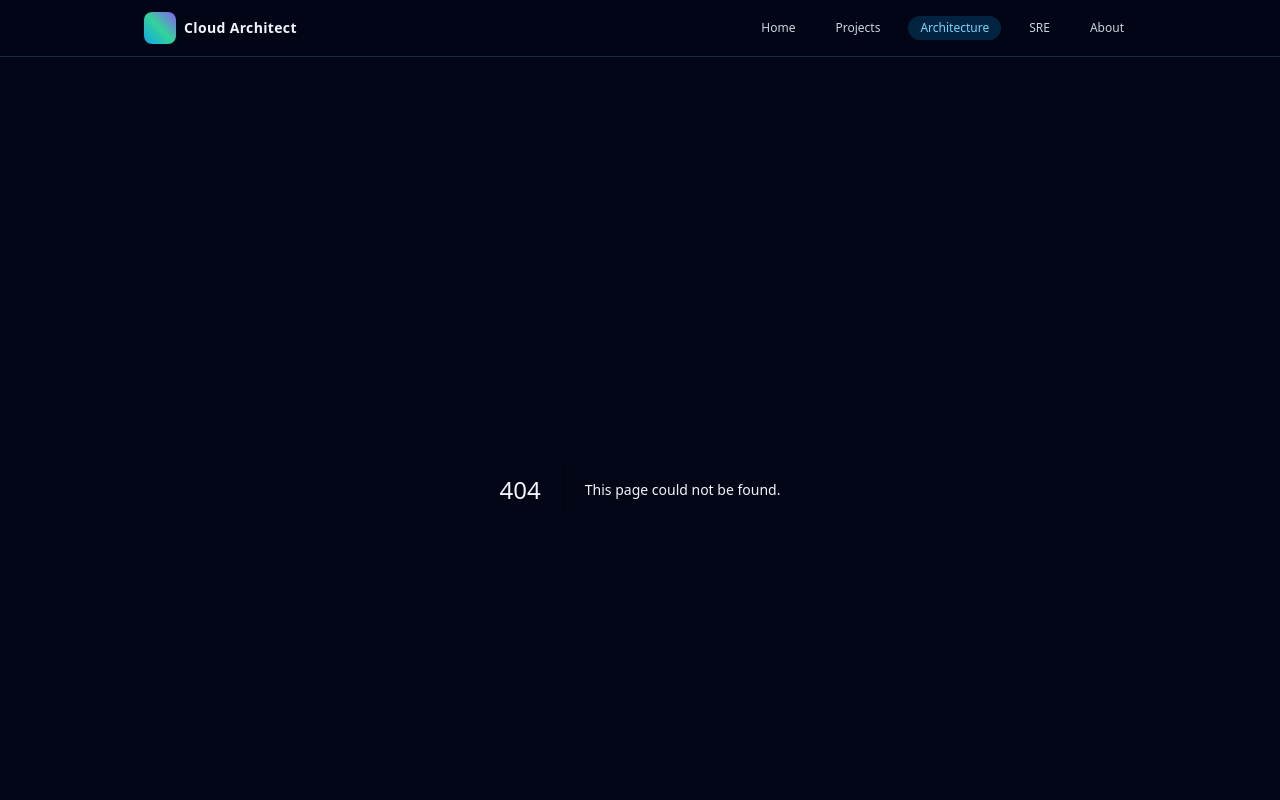
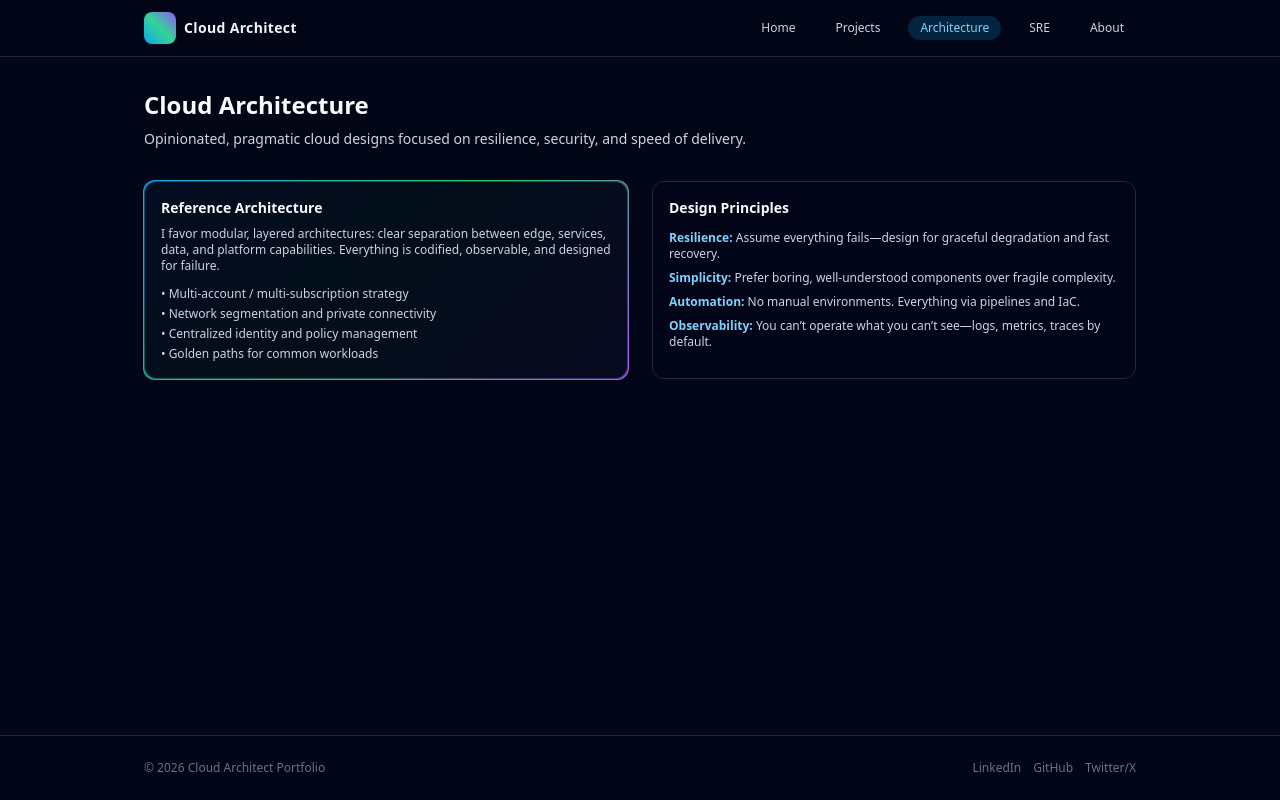
Before and after one commit to SolutionsByAbhi/cloud-architect-portfolio, a Next.js app: page /architecture in a window 1280 px wide. Before the commit this address had no page. Shown: the top 800 px of the page. Built offline with nearby package versions, Linux system fonts and the light colour scheme.

Commit message:
Create page.tsx

```diff
--- /dev/null
+++ b/app/architecture/page.tsx
@@ -0,0 +1,62 @@
+export default function ArchitecturePage() {
+  return (
+    <section className="space-y-8">
+      <div>
+        <h1 className="text-2xl font-semibold text-slate-50">
+          Cloud Architecture
+        </h1>
+        <p className="mt-2 text-sm text-slate-300">
+          Opinionated, pragmatic cloud designs focused on resilience, security,
+          and speed of delivery.
+        </p>
+      </div>
+
+      <div className="grid gap-6 md:grid-cols-2">
+        <div className="gradient-border rounded-xl bg-slate-900/60 p-[1px]">
+          <div className="rounded-xl bg-slate-950/90 p-4 text-sm">
+            <h2 className="text-sm font-semibold text-slate-50">
+              Reference Architecture
+            </h2>
+            <p className="mt-2 text-xs text-slate-300">
+              I favor modular, layered architectures: clear separation between
+              edge, services, data, and platform capabilities. Everything is
+              codified, observable, and designed for failure.
+            </p>
+            <ul className="mt-3 space-y-1 text-xs text-slate-300">
+              <li>• Multi-account / multi-subscription strategy</li>
+              <li>• Network segmentation and private connectivity</li>
+              <li>• Centralized identity and policy management</li>
+              <li>• Golden paths for common workloads</li>
+            </ul>
+          </div>
+        </div>
+
+        <div className="rounded-xl border border-slate-800 bg-slate-950/80 p-4 text-xs">
+          <h3 className="text-sm font-semibold text-slate-50">
+            Design Principles
+          </h3>
+          <ul className="mt-3 space-y-2 text-slate-300">
+            <li>
+              <span className="font-semibold text-sky-300">Resilience:</span>{" "}
+              Assume everything fails—design for graceful degradation and fast
+              recovery.
+            </li>
+            <li>
+              <span className="font-semibold text-sky-300">Simplicity:</span>{" "}
+              Prefer boring, well-understood components over fragile complexity.
+            </li>
+            <li>
+              <span className="font-semibold text-sky-300">Automation:</span>{" "}
+              No manual environments. Everything via pipelines and IaC.
+            </li>
+            <li>
+              <span className="font-semibold text-sky-300">Observability:</span>{" "}
+              You can’t operate what you can’t see—logs, metrics, traces by
+              default.
+            </li>
+          </ul>
+        </div>
+      </div>
+    </section>
+  );
+}
```
